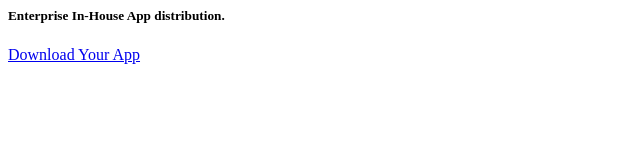
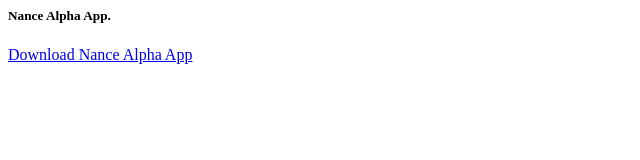
Before and after one commit to jaramburu/NanceAlphaAppLanding, a plain HTML site: page index.html in a window 1280 px wide. Shown: the whole page, without its empty margins (0-640 px from the left). Drawn offline with Linux system fonts and the light colour scheme.

Commit message:
Update index.html

```diff
--- a/index.html
+++ b/index.html
@@ -2,8 +2,8 @@
     <div class="container">
       <div class="row">
         <div class="one-half column">
-          <h5 class="">Enterprise In-House App distribution.</h6>
-          <a class="button button-primary" href="itms-services://?action=download-manifest&url=https://www.dropbox.com/s/9keap2rueh6zucd/manifest.plist?dl=0">Download Your App</a>
+          <h5 class="">Nance Alpha App.</h6>
+          <a class="button button-primary" href="itms-services://?action=download-manifest&url=https://www.dropbox.com/s/9keap2rueh6zucd/manifest.plist">Download Nance Alpha App</a>
         </div>
       </div>
     </div>
```
